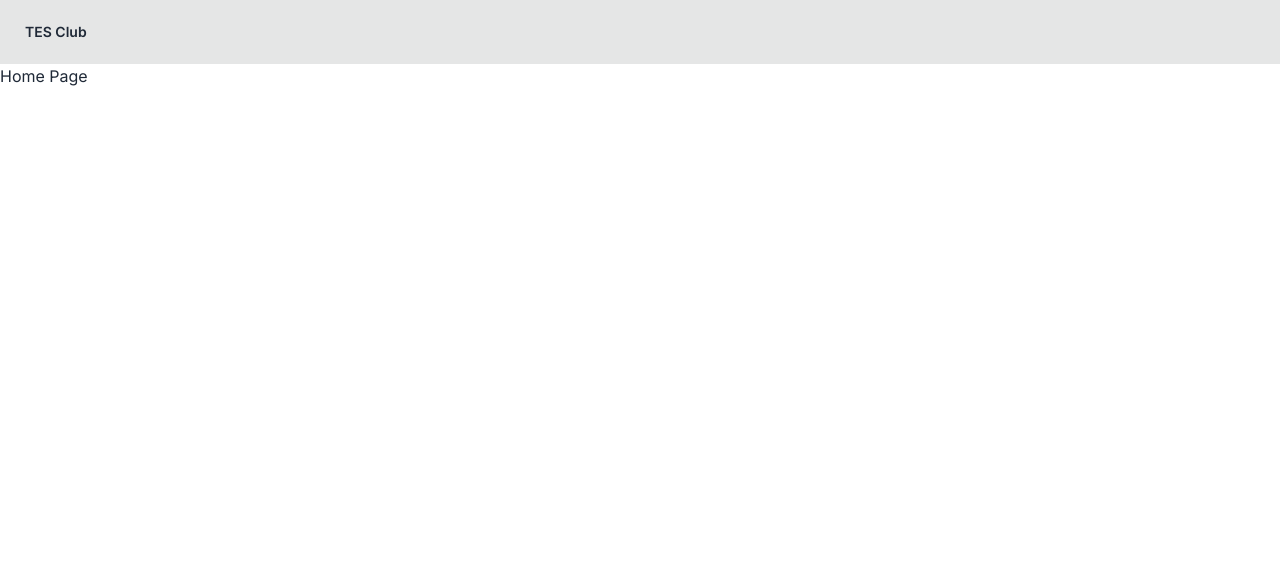
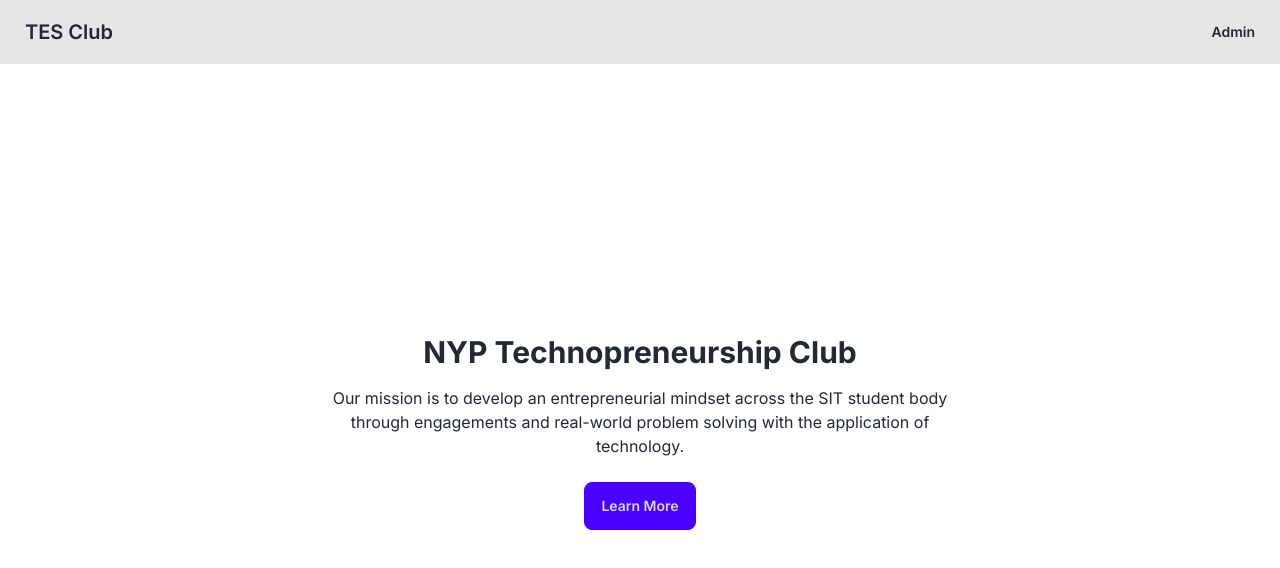
Before and after one commit to nyptechclub/nyptech-go, a Next.js app: page / in a window 1280 px wide. Shown: the top 568 px of the page. Built offline with nearby package versions, Linux system fonts and the light colour scheme.

Commit message:
Updated project

```diff
--- a/src/app/(home)/page.tsx
+++ b/src/app/(home)/page.tsx
@@ -1,3 +1,24 @@
+import Link from "next/link";
+
 export default function Page() {
-  return <h1>Home Page</h1>;
+  return (
+    <main className={"h-full flex items-center justify-center"}>
+      <div className={"text-center"}>
+        <h1 className={"text-3xl font-bold"}>NYP Technopreneurship Club</h1>
+        <p className={"mt-4 w-[50%] mx-auto "}>
+          Our mission is to develop an entrepreneurial mindset across the SIT
+          student body through engagements and real-world problem solving with
+          the application of technology.
+        </p>
+        <div className={"mt-6"}>
+          <Link
+            className={"btn btn-primary"}
+            href={"https://nyptech.vercel.app"}
+          >
+            Learn More
+          </Link>
+        </div>
+      </div>
+    </main>
+  );
 }
--- a/src/app/layout.tsx
+++ b/src/app/layout.tsx
@@ -18,9 +18,9 @@
   return (
     <html lang="en">
       <body className={font.className}>
-        <div>
-          <NavigationBar />
-          <div>{children}</div>
+        <div className={"h-dvh flex flex-col"}>
+          <NavigationBar className={"flex-none"} />
+          <div className={"flex-1"}>{children}</div>
         </div>
       </body>
     </html>
--- a/src/components/navigation-bar.tsx
+++ b/src/components/navigation-bar.tsx
@@ -1,9 +1,18 @@
 import Link from "next/link";
 
-export default function NavigationBar() {
+export default function NavigationBar(params: { className?: string }) {
   return (
-    <nav className={"navbar bg-base-300"}>
-      <Link className={"btn btn-ghost"} href={"/"}>TES Club</Link>
+    <nav className={`navbar bg-base-300 ${params.className}`}>
+      <div className={"navbar-start"}>
+        <Link className={"btn btn-ghost text-xl"} href={"/"}>
+          TES Club
+        </Link>
+      </div>
+      <div className={"navbar-end"}>
+        <Link className={"btn btn-ghost"} href={"/admin"}>
+          Admin
+        </Link>
+      </div>
     </nav>
-  )
+  );
 }
```
